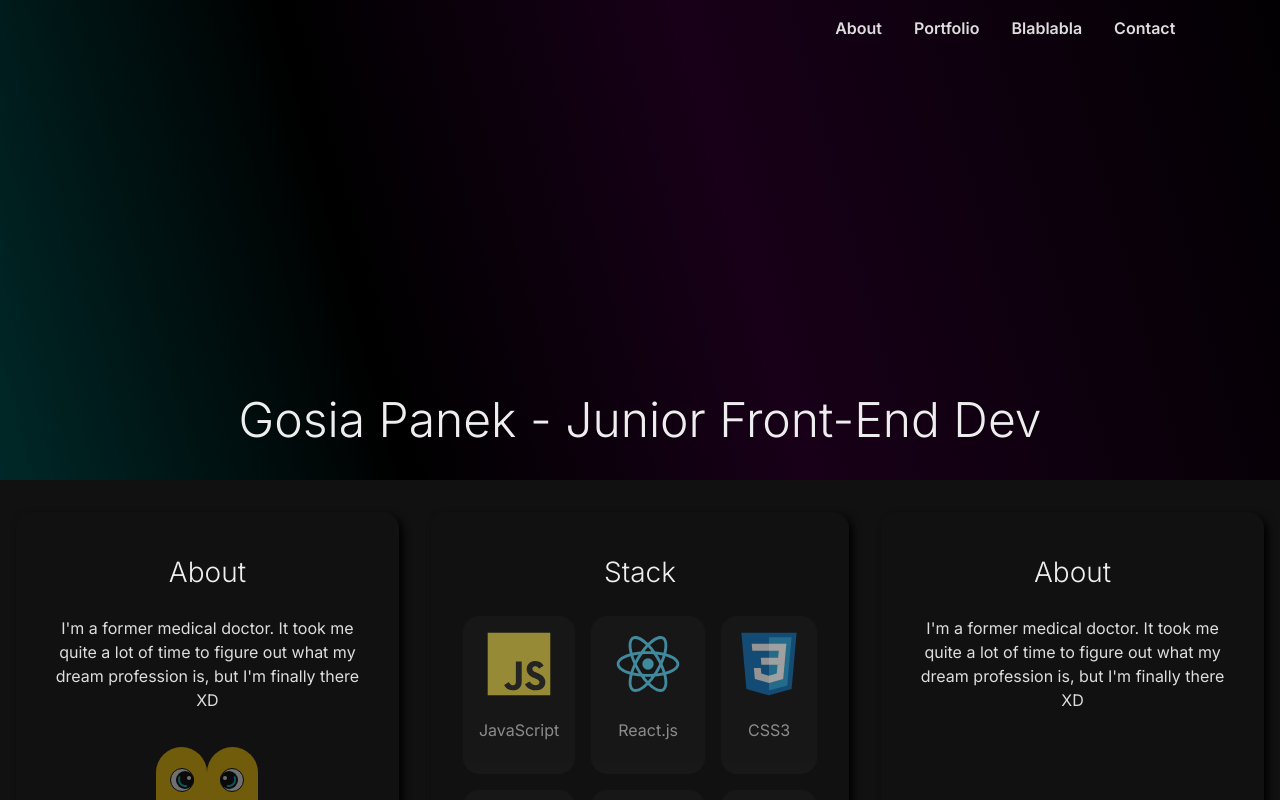
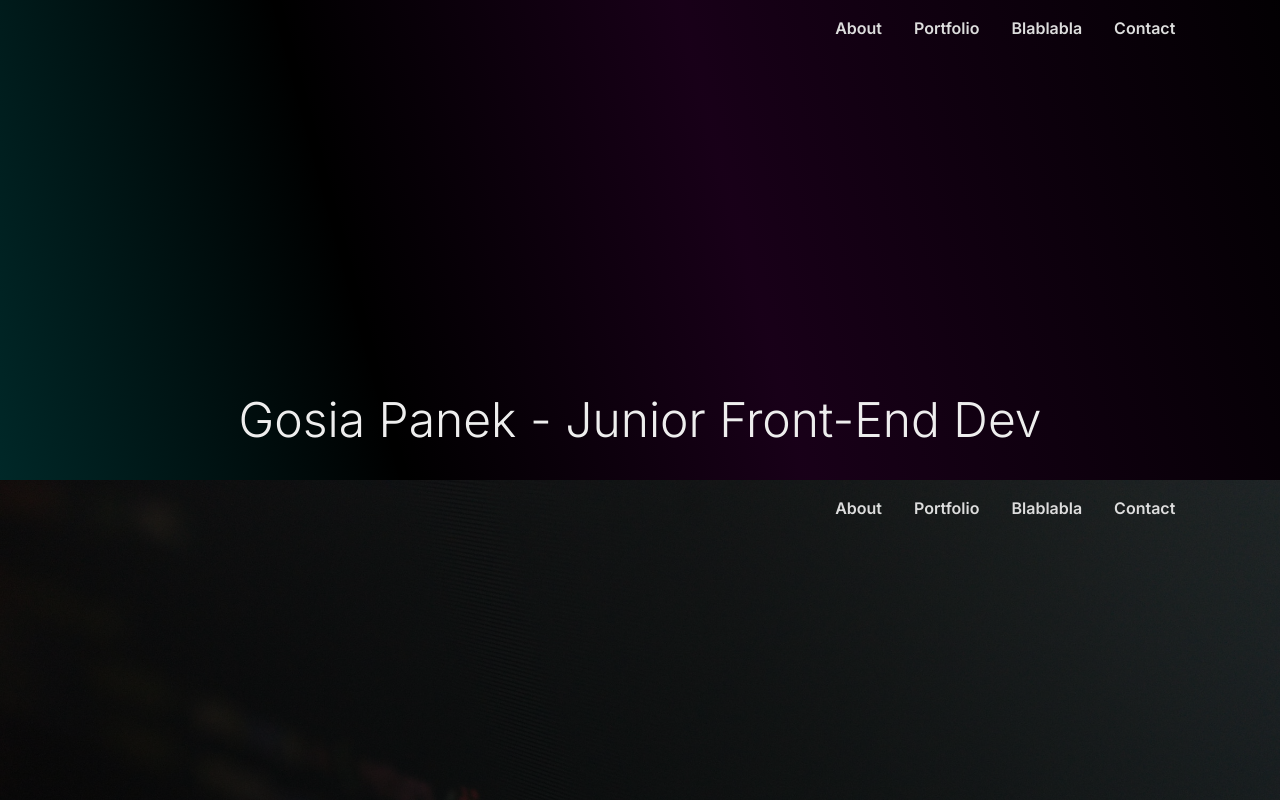
Before and after one commit to fromITzerotoIThero/personal-website, a React (Create React App) app: page / in a window 1280 px wide. Shown: the top 800 px of the page. Built offline with nearby package versions, Linux system fonts and the light colour scheme; a web font is replaced by a local one.

Commit message:
HeroSection experiments

```diff
--- a/src/App.js
+++ b/src/App.js
@@ -1,17 +1,57 @@
 import React from 'react';
-import './App.css';
+import { useState } from 'react';
+import styles from './App.css';
 import HeroSection from './components/HeroSection/HeroSection';
+import HeroSectionAlternative from './components/HeroSectionAlternative/HeroSectionAlternative';
 import ProfileCardsSection from './components/ProfileCardsSection/ProfileCardsSection';
 import Footer from './components/Footer/Footer';
 
 function App() {
+    // const [isMobileMenuOpen, setIsMobileMenuOpen] = useState(false);
+
+    // const toggleMobileMenu = () => {
+    //     setIsMobileMenuOpen(!isMobileMenuOpen);
+    //     const contentContainer = document.querySelector("#content_container");
+
+    //     if (contentContainer) {
+    //         contentContainer.style.overflow = isMobileMenuOpen ? "hidden" : "auto";
+    //     }
+    // };
+
+
     return (
-        <>
+        <div id="content_container" className={styles.content_container}>
             <HeroSection />
+            <HeroSectionAlternative />
             <ProfileCardsSection />
             <Footer />
-        </>
+        </div>
     );
 }
 
 export default App;
+
+
+
+// import React from 'react';
+// import { useState } from 'react';
+// import './App.css';
+// import HeroSection from './components/HeroSection/HeroSection';
+// import ProfileCardsSection from './components/ProfileCardsSection/ProfileCardsSection';
+// import Footer from './components/Footer/Footer';
+
+// function App() {
+//     const [isMobileMenuOpen, setIsMobileMenuOpen] = useState(false);
+
+
+
+//     return (
+//         <>
+//             <HeroSection />
+//             <ProfileCardsSection />
+//             <Footer />
+//         </>
+//     );
+// }
+
+// export default App;
```
